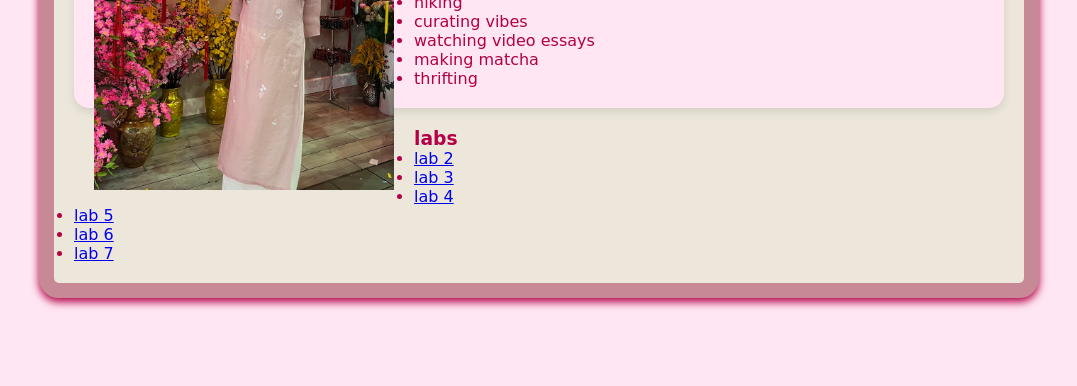
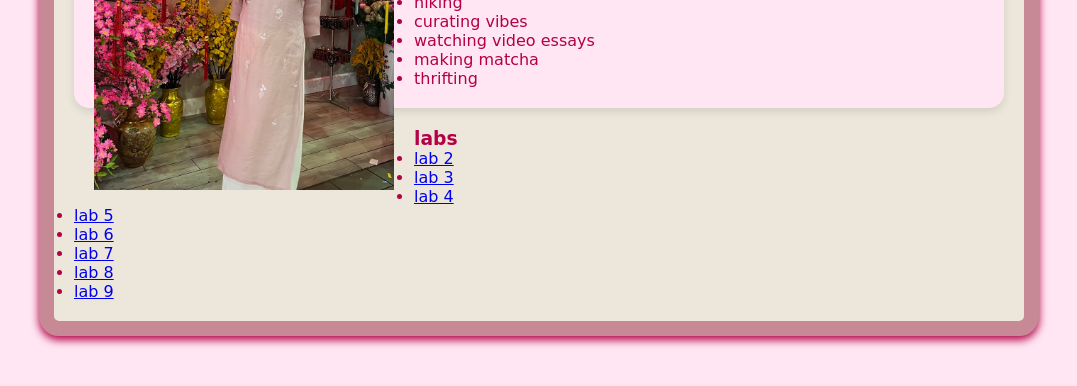
Before and after one commit to geraldinely/art101, a plain HTML site: page index.html in a window 1280 px wide. Shown: the part 352-738 px from the top of the page, without its empty margins (101-1178 px from the left). Drawn offline with Linux system fonts and the light colour scheme.

Commit message:
linked lab8 and lab9 to hompage

```diff
--- a/index.html
+++ b/index.html
@@ -52,6 +52,8 @@
 				<li> <a href="https://geraldinely.github.io/art101/lab5/"> lab 5 </a></li>
 				<li> <a href="https://geraldinely.github.io/art101/lab6/"> lab 6 </a></li>
 				<li> <a href="https://geraldinely.github.io/art101/lab7/"> lab 7 </a></li>
+				<li> <a href="https://geraldinely.github.io/art101/lab8/"> lab 8 </a></li>
+				<li> <a href="https://geraldinely.github.io/art101/lab9/"> lab 9 </a></li>
 
 			</ul>
 		</div>
```
